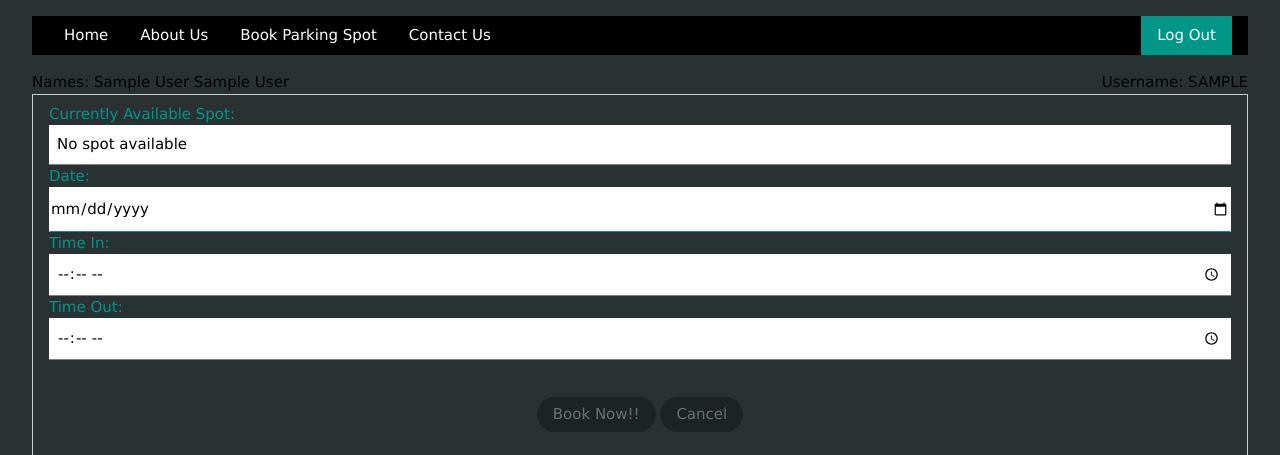
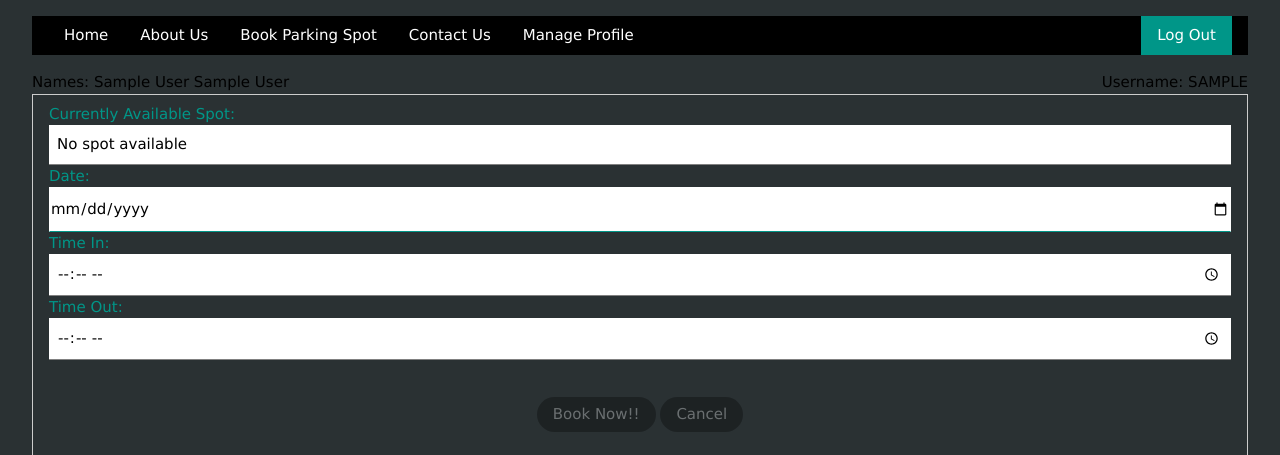
Before and after one commit to MillerAdulu/crude-parking-app, a PHP site: page /MyProfile.php in a window 1280 px wide. Shown: the top 455 px of the page. Run offline with PHP 8.4, Linux system fonts and the light colour scheme; the visitor is signed in with stand-in values (Sample User, id 1); data that the repository does not hold is empty.

Commit message:
Added Profile Management

```diff
--- a/MyProfile.php
+++ b/MyProfile.php
@@ -27,6 +27,7 @@
                 <li><a href="index.php#aboutus">About Us</a></li>
                 <li><a href="index.php#booking">Book Parking Spot</a></li>
                 <li><a href="index.php#contactus">Contact Us</a></li>
+                <li><a href="manage.php">Manage Profile</a></li>
                 <li class="w3-right"><a href="logout.php" class="w3-teal">Log Out</a></li>
             </ul>
         </nav>
```
